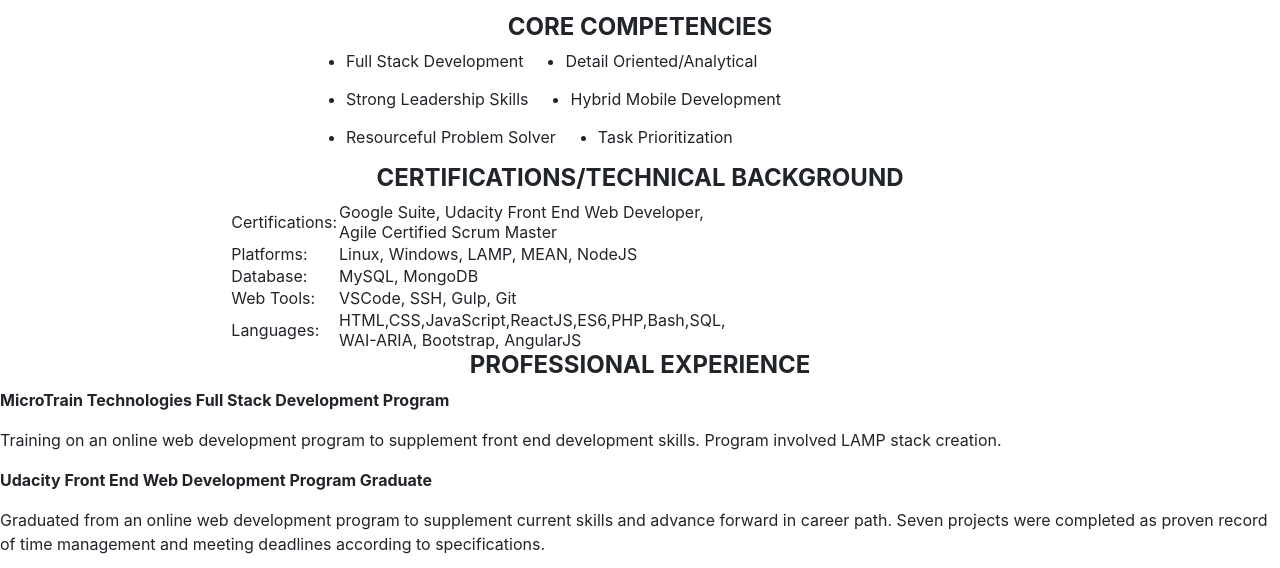
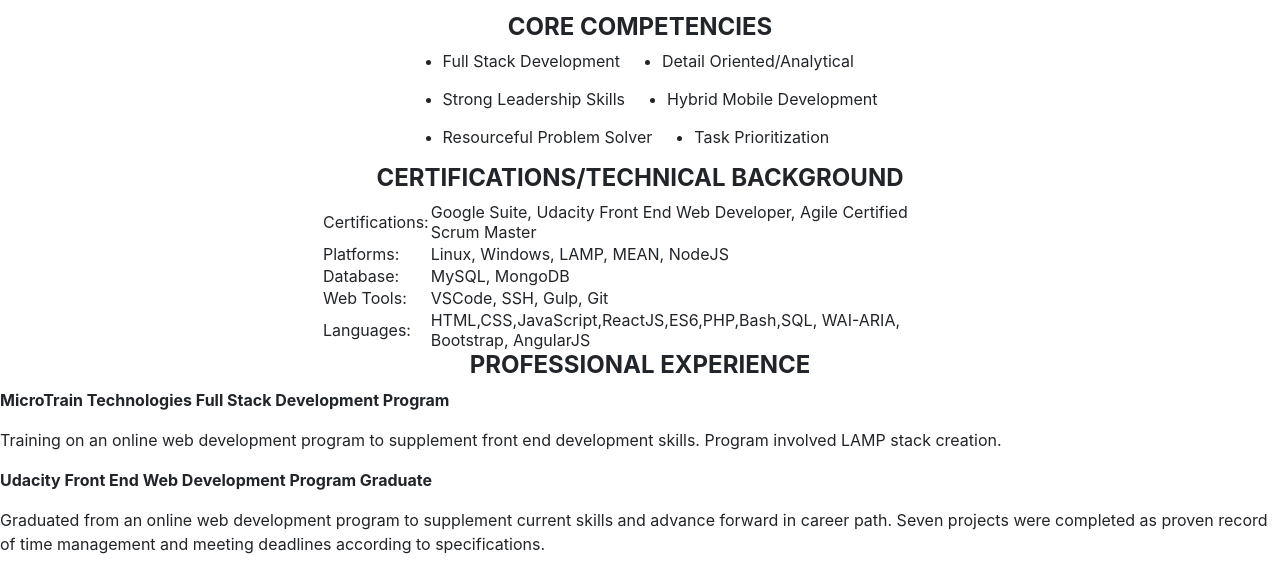
Before and after one commit to Training47/Training47.github.io, a website: page resume.html in a window 1280 px wide. Shown: the part 209-777 px from the top of the page. Drawn offline with nearby package versions, Linux system fonts and the light colour scheme.

Commit message:
HTML formatting

```diff
--- a/resume.html
+++ b/resume.html
@@ -52,7 +52,7 @@
 <!-- Core Competencies -->
 <section>
 <h4 class="competencies text-center"><strong>CORE COMPETENCIES</strong></h4>
-<div class="container1 w-50 mx-auto">
+<div class="container1 d-flex justify-content-center">
   <table class="table-responsive-md">
     <tr class="row">
       <td><ul><li>Full Stack Development</li></ul></td>
@@ -75,8 +75,8 @@
 <!-- Certifications -->
   <section class="certifications" alt="certifications">
     <h4 class="text-center"><strong>CERTIFICATIONS/TECHNICAL BACKGROUND</strong></h4>
-  <div class="container2 col-md-8 offset-md-2">
-    <table class="table-responsive-lg col-md-6">
+  <div class="container2 w-50 mx-auto">
+    <table class="table-responsive-lg">
   <tbody>
     <tr>
       <th scope="row"></th>
```
Also changed, not shown: contact.html (+4 -3 lines), thankyou.html (+1 -1 lines).
